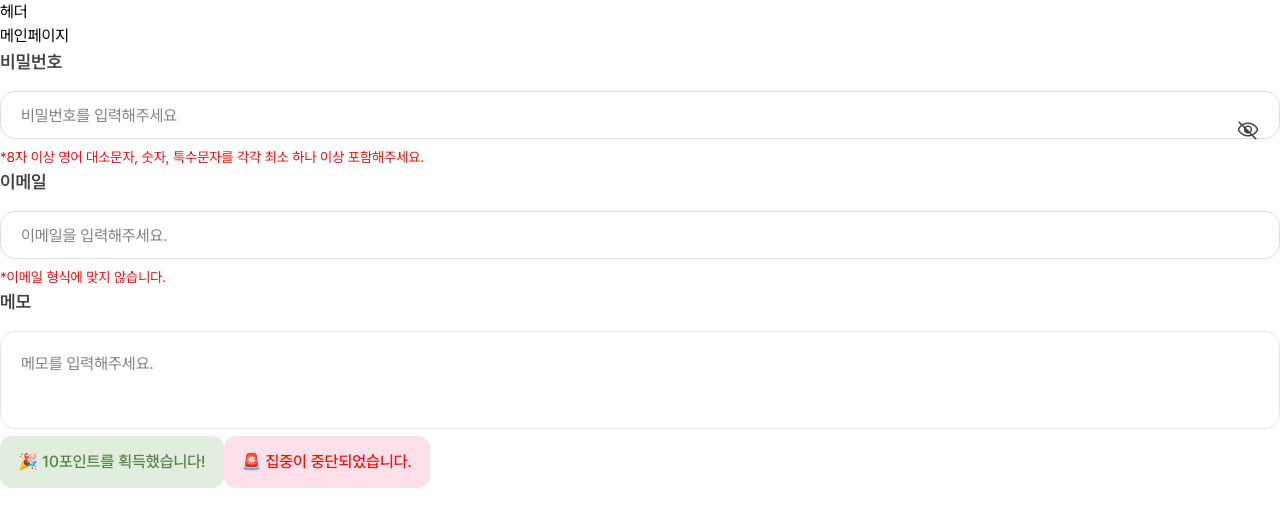
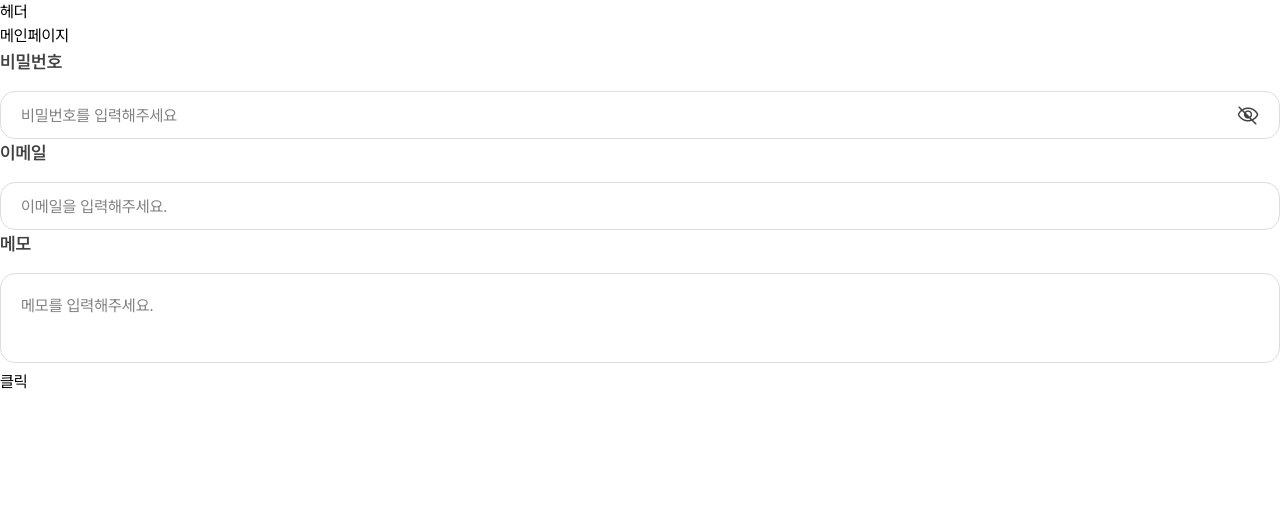
Before and after one commit to CodeitFS5th/5th_StudyForest_team3_FE, a Next.js app: page / in a window 1280 px wide. Shown: the top 526 px of the page. Built offline with nearby package versions, Linux system fonts and the light colour scheme.

Commit message:
✨ toast hook 생성 및 리팩토링

```diff
--- a/src/shared/components/core/hooks.ts
+++ b/src/shared/components/core/hooks.ts
@@ -1,6 +1,68 @@
 import { useState, useEffect } from "react";
-import { InputType, UseInputStatusProps } from "@/shared/components/core/types";
+import { InputType, UseInputFieldProps } from "@/shared/components/core/types";
 
+// inputField 컴포넌트(Input, Textarea)에서 사용하는 훅
+// 입력 필드 상태 관리
+export const useInputField = ({
+  initialValue,
+  validate,
+  isRequired = false,
+}: UseInputFieldProps) => {
+  const [fieldStatus, setFieldStatus] = useState({
+    value: initialValue ?? "",
+    isFocused: false, // 한 번이라도 포커스 되었었으면 true
+    isEmpty: false,
+    isValid: false,
+    errorType: "none",
+  });
+
+  const handleChange = (
+    e: React.ChangeEvent<HTMLInputElement | HTMLTextAreaElement>
+  ) => {
+    const newValue = e.target.value;
+    const isEmpty = newValue === "";
+    const isValid = validate ? validate(newValue) : true;
+
+    setFieldStatus((prev) => ({
+      ...prev,
+      value: newValue,
+      isEmpty,
+      isValid,
+    }));
+  };
+
+  const handleFocus = () => {
+    const isEmpty = fieldStatus.value === "";
+    const isValid = validate ? validate(fieldStatus.value) : true;
+
+    setFieldStatus((prev) => ({
+      ...prev,
+      isFocused: true,
+      isEmpty,
+      isValid,
+    }));
+  };
+
+  // errorType 결정
+  useEffect(() => {
+    let errorType = "none";
+
+    if (isRequired && fieldStatus.isEmpty) {
+      errorType = "blank";
+    } else if (!fieldStatus.isValid) {
+      errorType = "invalid";
+    }
+
+    setFieldStatus((prev) => ({
+      ...prev,
+      errorType,
+    }));
+  }, [fieldStatus.value, fieldStatus.isValid, fieldStatus.isEmpty]);
+
+  return { fieldStatus, handleChange, handleFocus };
+};
+
+// input type이 password일 경우 비밀번호 보이기/숨김 기능 훅
 export const useInputPasswordVisibility = (initialType: InputType) => {
   const [inputType, setInputType] = useState(initialType);
   const [isInputVisible, setIsInputVisible] = useState(false);
@@ -13,46 +75,16 @@ export const useInputPasswordVisibility = (initialType: InputType) => {
   return { inputType, isInputVisible, toggleVisibility };
 };
 
-export const useInputStatus = ({
-  initialValue,
-  validate,
-  isRequired = false,
-}: UseInputStatusProps) => {
-  const [inputStatus, setInputStatus] = useState({
-    value: initialValue || "",
-    isFocused: false,
-    isBlank: false,
-    isValid: false,
-    isError: false,
-  });
-
-  const handleChange = (e: React.ChangeEvent<HTMLInputElement>) => {
-    const newValue = e.target.value;
-    setInputStatus((prev) => ({
-      ...prev,
-      value: newValue,
-      isBlank: newValue === "",
-      isValid: validate ? validate(newValue) : true,
-    }));
-  };
-
-  const handleFocus = () => {
-    setInputStatus((prev) => ({
-      ...prev,
-      isFocused: true,
-      isBlank: prev.value === "",
-      isValid: validate ? validate(prev.value) : true,
-    }));
-  };
+// toast 컴포넌트에서 사용하는 훅
+export const useToastFade = () => {
+  const [isVisible, setIsVisible] = useState(false);
 
   useEffect(() => {
-    setInputStatus((prev) => ({
-      ...prev,
-      isError: isRequired
-        ? prev.isBlank || prev.isValid === false
-        : prev.isValid === false,
-    }));
-  }, [inputStatus.isFocused, inputStatus.isValid, inputStatus.isBlank]);
+    setIsVisible(true);
+    setTimeout(() => {
+      setIsVisible(false);
+    }, 2000);
+  }, []);
 
-  return { inputStatus, handleChange, handleFocus };
+  return { isVisible };
 };
--- a/src/shared/components/input/Input.tsx
+++ b/src/shared/components/inputField/Input.tsx
@@ -6,7 +6,7 @@ import Image from "next/image";
 import { InputProps } from "@/shared/components/core/types";
 import {
   useInputPasswordVisibility,
-  useInputStatus,
+  useInputField,
 } from "@/shared/components/core/hooks";
 
 const Input: React.FC<InputProps> = ({
@@ -19,7 +19,7 @@ const Input: React.FC<InputProps> = ({
   validate,
   ...props
 }) => {
-  const { inputStatus, handleChange, handleFocus } = useInputStatus({
+  const { fieldStatus, handleChange, handleFocus } = useInputField({
     initialValue: value,
     validate,
     isRequired,
@@ -28,7 +28,7 @@ const Input: React.FC<InputProps> = ({
   const { inputType, isInputVisible, toggleVisibility } =
     useInputPasswordVisibility(type);
 
-  const inputStyle = {
+  const inputStyle: { [key: string]: string } = {
     basic:
       "border-[var(--color-custom-color-black-200)] text-[var(--color-custom-color-black-400)]",
     error:
@@ -38,7 +38,7 @@ const Input: React.FC<InputProps> = ({
   return (
     <div className="w-full">
       {label && (
-        <p className="mb-[16px] text-[#414141] text-[18px] font-[600]">
+        <p className="mb-[16px] text-[var(--color-custom-color-black-400)] text-[18px] font-[600]">
           {label}
         </p>
       )}
@@ -46,7 +46,7 @@ const Input: React.FC<InputProps> = ({
         <input
           type={inputType}
           placeholder={placeholder}
-          value={inputStatus.value}
+          value={fieldStatus.value}
           onChange={handleChange}
           onFocus={handleFocus}
           required={isRequired}
@@ -58,13 +58,15 @@ const Input: React.FC<InputProps> = ({
 
             ${
               inputStyle[
-                inputStatus.isError && inputStatus.isFocused ? "error" : "basic"
+                fieldStatus.errorType !== "none" && fieldStatus.isFocused
+                  ? "error"
+                  : "basic"
               ]
             }
 
             // focus
             ${
-              inputStatus.isError
+              fieldStatus.errorType !== "none"
                 ? "focus:border-[2px] focus:border-[var(--color-custom-color-red-200)]"
                 : "focus:border-[2px] focus:border-[var(--color-custom-color-text-green)]"
             }
@@ -86,18 +88,18 @@ const Input: React.FC<InputProps> = ({
             />
           </button>
         )}
-        {isRequired && inputStatus.isBlank && (
+      </div>
+      {fieldStatus.errorType === "blank" && fieldStatus.isFocused && (
         <p className="text-[var(--color-custom-color-red-200)] text-[14px] mt-[8px]">
           *필수 입력 값입니다
         </p>
       )}
-        {!inputStatus.isBlank && !inputStatus.isValid && (
+      {fieldStatus.errorType === "invalid" && fieldStatus.isFocused && (
         <p className="text-[var(--color-custom-color-red-200)] text-[14px] mt-[8px]">
           *{invalidErrorMessage}
         </p>
       )}
     </div>
-    </div>
   );
 };
 
--- /dev/null
+++ b/src/shared/components/inputField/Textarea.tsx
@@ -0,0 +1,88 @@
+import { TextareaProps } from "@/shared/components/core/types";
+import { useInputField } from "@/shared/components/core/hooks";
+import styles from "./textarea.module.css";
+
+const Textarea: React.FC<TextareaProps> = ({
+  label,
+  placeholder,
+  value,
+  invalidErrorMessage,
+  isRequired = false,
+  height,
+  validate,
+  ...props
+}) => {
+  const { fieldStatus, handleChange, handleFocus } = useInputField({
+    initialValue: value,
+    validate,
+    isRequired,
+  });
+
+  const textareaColorStyle: { [key: string]: string } = {
+    basic:
+      "border-[var(--color-custom-color-black-200)] text-[var(--color-custom-color-black-400)]",
+    error:
+      "border-[var(--color-custom-color-red-200)] text-[var(--color-custom-color-red-200)]",
+  };
+
+  const textareaHeight = height ? `${height}px` : "98px";
+
+  return (
+    <div className="w-full">
+      {label && (
+        <p className="mb-[16px] text-[var(--color-custom-color-black-400)] text-[18px] font-[600]">
+          {label}
+        </p>
+      )}
+      <div className="w-full relative">
+        <textarea
+          placeholder={placeholder}
+          value={fieldStatus.value}
+          onChange={handleChange}
+          onFocus={handleFocus}
+          required={isRequired}
+          {...props}
+          className={`
+            w-full ${textareaHeight} pl-[20px] pr-[10px] py-[20px]
+            border-[1px] outline-none rounded-[15px]
+            placeholder-[var(--color-custom-color-black-300)] text-[16px] font-[400]
+            box-border overflow-auto scrollbar-rounded resize-none
+
+            ${
+              textareaColorStyle[
+                fieldStatus.errorType !== "none" && fieldStatus.isFocused
+                  ? "error"
+                  : "basic"
+              ]
+            }
+
+            // focus
+            ${
+              fieldStatus.errorType !== "none"
+                ? "focus:border-[2px] focus:border-[var(--color-custom-color-red-200)]"
+                : "focus:border-[2px] focus:border-[var(--color-custom-color-text-green)]"
+            }
+
+            // disabled
+            disabled:text-[var(--color-custom-color-black-300)]
+
+            // scrollbar
+            ${styles["scrollbar-custom"]}
+          `}
+        />
+        {fieldStatus.errorType === "blank" && fieldStatus.isFocused && (
+          <p className="text-[var(--color-custom-color-red-200)] text-[14px] mt-[8px]">
+            *필수 입력 값입니다
+          </p>
+        )}
+        {fieldStatus.errorType === "invalid" && fieldStatus.isFocused && (
+          <p className="text-[var(--color-custom-color-red-200)] text-[14px] mt-[8px]">
+            *{invalidErrorMessage}
+          </p>
+        )}
+      </div>
+    </div>
+  );
+};
+
+export default Textarea;
--- /dev/null
+++ b/src/shared/components/inputField/textarea.module.css
@@ -0,0 +1,16 @@
+.scrollbar-custom {
+  scrollbar-color: #9ca3af transparent;
+}
+
+.scrollbar-custom::-webkit-scrollbar {
+  width: 12px;
+}
+
+.scrollbar-custom::-webkit-scrollbar-thumb {
+  background-color: #9ca3af;
+  border-radius: 10px;
+}
+
+.scrollbar-custom::-webkit-scrollbar-track {
+  background-color: transparent;
+}
--- a/src/shared/components/textarea/Textarea.tsx
+++ /dev/null
@@ -1,57 +0,0 @@
-import { TextareaProps } from "@/shared/components/core/types";
-
-const Textarea: React.FC<TextareaProps> = ({
-  label,
-  placeholder,
-  value,
-  onChange,
-  invalidErrorMessage,
-  height,
-  ...props
-}) => {
-  return (
-    <div className="w-full">
-      {label && (
-        <p className="mb-[16px] text-[#414141] text-[18px] font-[600]">
-          {label}
-        </p>
-      )}
-      <div className="w-full relative">
-        <textarea
-          placeholder={placeholder}
-          value={value}
-          onChange={onChange}
-          {...props}
-          className={`
-            peer w-full pl-[20px] pr-[10px] py-[20px]
-            border-[1px] outline-none rounded-[15px]
-            text-[#414141] placeholder-[#818181]
-            text-[16px] font-[400]
-            box-border
-            overflow-auto
-            scrollbar-rounded
-            resize-none
-
-            // invalid
-            invalid:border-[var(--color-custom-color-red-200)] invalid:text-[var(--color-custom-color-red-200)]
-
-            // focus
-            focus:border-[2px] focus:border-[var(--color-custom-color-text-green)]
-
-            // invalid focus
-            invalid:focus:border-[2px] invalid:focus:border-[var(--color-custom-color-red-200)]
-
-            // disabled
-            disabled:text-[var(--color-custom-color-black-300)]
-          `}
-          style={{ height: height ? `${height}px` : "98px" }} // tailwind는 동적 스타일 설정이 권장되지 않음
-        />
-        <p className="hidden peer-invalid:block text-[var(--color-custom-color-red-200)] text-[14px] mt-[8px]">
-          *{invalidErrorMessage}
-        </p>
-      </div>
-    </div>
-  );
-};
-
-export default Textarea;
--- a/src/shared/components/toast/Toast.tsx
+++ b/src/shared/components/toast/Toast.tsx
@@ -1,16 +1,33 @@
 "use client";
 
 import { ToastProps } from "@/shared/components/core/types";
-export const Toast = ({ point }: ToastProps) => {
-  const style = point
-    ? "bg-[var(--color-custom-color-card-green)] text-[var(--color-custom-color-text-green)]"
-    : "bg-[var(--color-custom-color-card-pink)] text-[var(--color-custom-color-red-200)]";
-  const text = point
+import { useToastFade } from "@/shared/components/core/hooks";
+export const Toast = ({ point, position = "bottom" }: ToastProps) => {
+  const { isVisible } = useToastFade();
+
+  const text: string = point
     ? `🎉 ${point}포인트를 획득했습니다!`
     : "🚨 집중이 중단되었습니다.";
+
+  const style = {
+    color: point
+      ? "bg-[var(--color-custom-color-card-green)] text-[var(--color-custom-color-text-green)]"
+      : "bg-[var(--color-custom-color-card-pink)] text-[var(--color-custom-color-red-200)]",
+    position: {
+      top: "top-30 left-1/2 -translate-x-1/2",
+      bottom: "bottom-30 left-1/2 -translate-x-1/2",
+    },
+    opacity: isVisible ? "opacity-100" : "opacity-0",
+  };
+
   return (
     <div
-      className={`flex items-center justify-center inline-block px-[18px] py-[14px] rounded-[12px] text-[14px] md:text-[16px] font-medium ${style}`}
+      className={`
+        fixed ${style.position[position]}
+        flex items-center justify-center inline-block px-[18px] py-[14px]
+        rounded-[12px] text-[14px] md:text-[16px] font-medium
+        transition-opacity duration-1000 ease-out
+        ${style.color} ${style.opacity}`}
     >
       {text}
     </div>
--- /dev/null
+++ b/src/shared/hooks/useToastControl.ts
@@ -0,0 +1,14 @@
+import { useState, useEffect } from "react";
+
+export const useToastControl = () => {
+  const [isToastVisible, setIsToastVisible] = useState(false);
+
+  const showToast = () => {
+    setIsToastVisible(true);
+    setTimeout(() => {
+      setIsToastVisible(false);
+    }, 3000);
+  };
+
+  return { isToastVisible, showToast };
+};
--- a/src/views/MainPage/MainPage.tsx
+++ b/src/views/MainPage/MainPage.tsx
@@ -1,11 +1,15 @@
 "use client";
 
-import Input from "@/shared/components/input/Input";
-import Textarea from "@/shared/components/textarea/Textarea";
+import { useState } from "react";
+import Input from "@/shared/components/inputField/Input";
+import Textarea from "@/shared/components/inputField/Textarea";
 import Toast from "@/shared/components/toast/Toast";
 import { isValidPassword, isValidEmail } from "@/shared/components/utils/utils";
+import { useToastControl } from "@/shared/hooks/useToastControl";
 
 export default function MainPage() {
+  const { isToastVisible, showToast } = useToastControl();
+
   return (
     <div>
       <h1>메인페이지</h1>
@@ -29,9 +33,10 @@ export default function MainPage() {
         label="메모"
         placeholder="메모를 입력해주세요."
         invalidErrorMessage="메모를 입력해주세요."
+        isRequired={true}
       />
-      <Toast point={10} />
-      <Toast />
+      {isToastVisible && <Toast point={10} position="bottom" />}
+      <button onClick={showToast}>클릭</button>
     </div>
   );
 }
```
Also changed, not shown: src/shared/components/core/types.ts (+5 -3 lines). Lines whose indentation alone changed are shown as unchanged.
